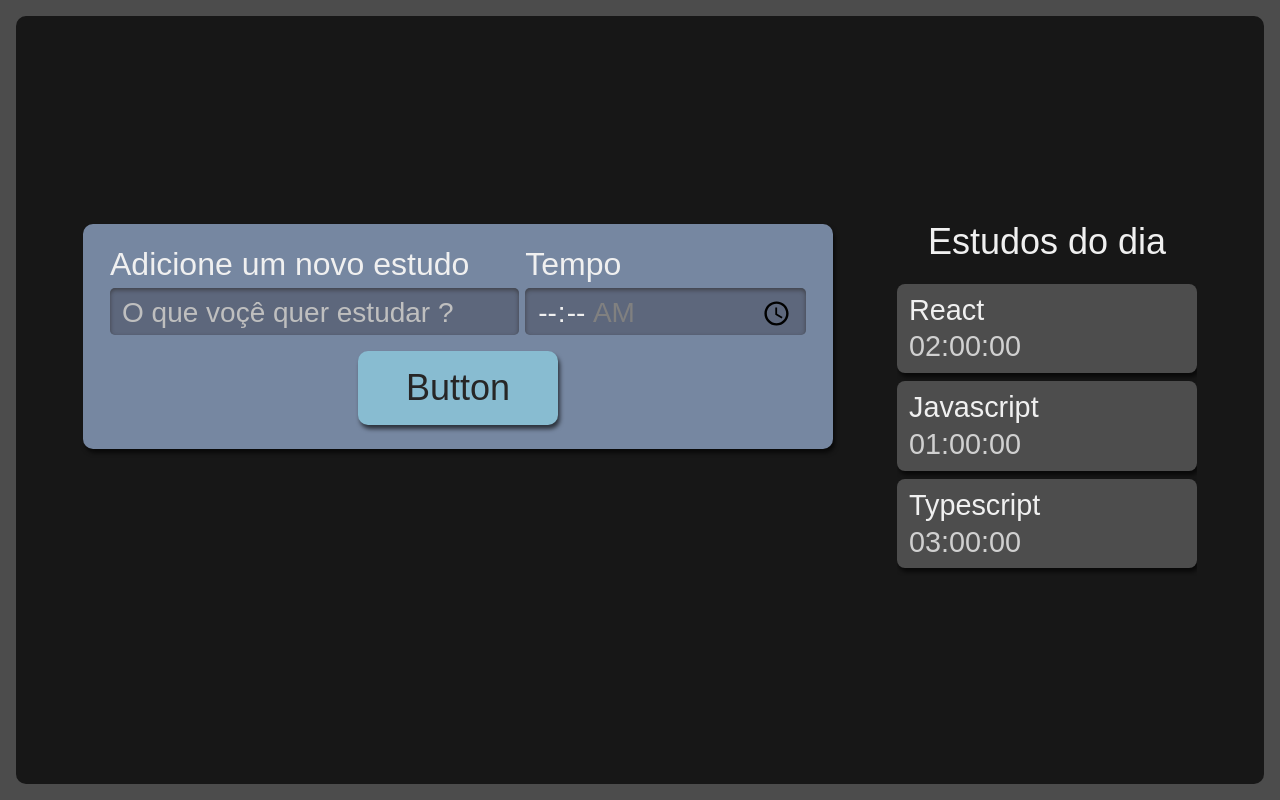
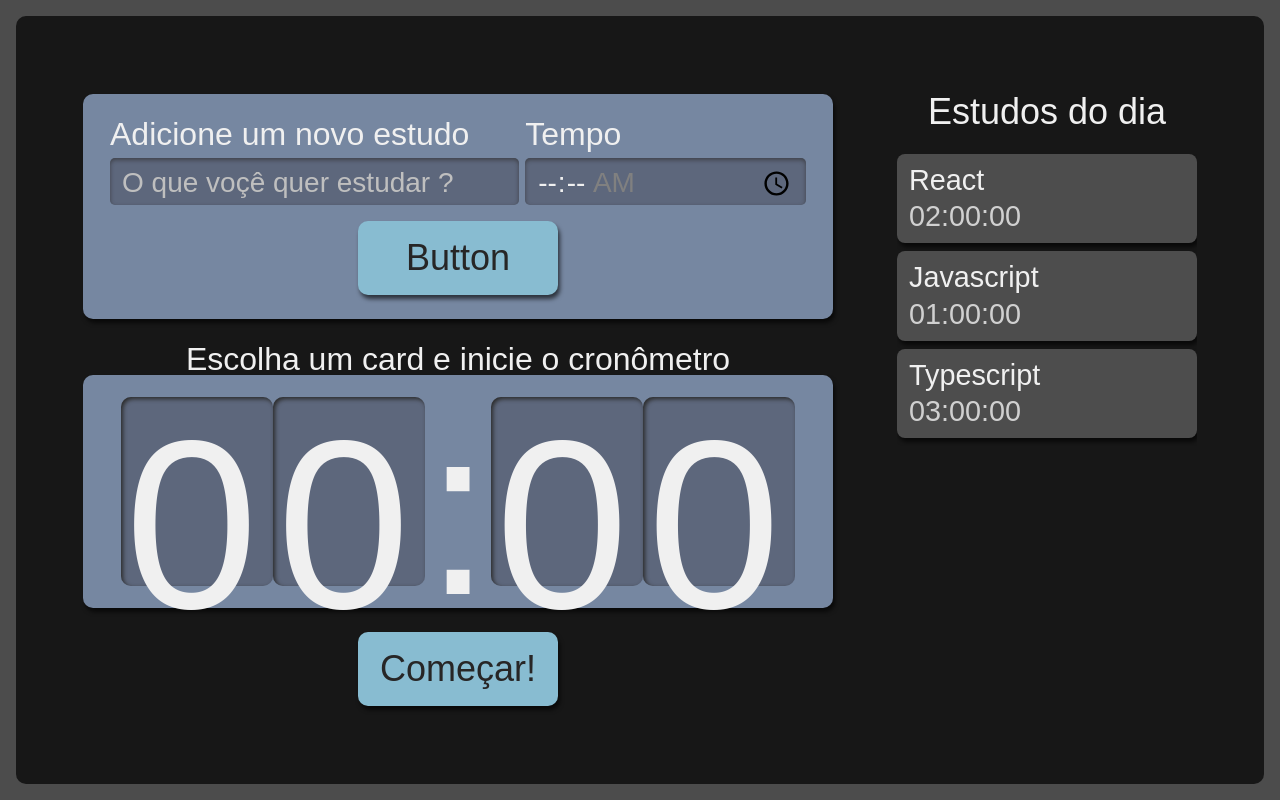
Before and after one commit to surykt/alura-studies, a React (Create React App) app: page / in a window 1280 px wide. Built offline with nearby package versions, Linux system fonts and the light colour scheme.

Commit message:
create timer and watch components

```diff
--- /dev/null
+++ b/src/Components/Timer/Time.module.scss
@@ -0,0 +1,58 @@
+.cronometro {
+  display: flex;
+  flex-direction: column;
+  align-items: center;
+  grid-area: cronometro;
+
+  .relogioWrapper {
+    align-items: center;
+    background-color: #7687a1;
+    border-radius: 10px;
+    box-shadow: 2px 4px 4px #0000009f;
+    box-sizing: border-box;
+    display: flex;
+    font-size: 5rem;
+    justify-content: center;
+    margin-bottom: 24px;
+    padding: 16px 12px;
+    width: 100%;
+  }
+
+  .titulo {
+    font-size: 2rem;
+  }
+
+  button {
+    background-color: #88bcd1;
+    border-radius: 10px;
+    box-shadow: 2px 4px 4px #0000009f;
+    color: #272626;
+    cursor: pointer;
+    font-size: 1.25rem;
+    padding: 16px;
+    width: 150px;
+
+    &:active {
+      background-color: #7ca6b7;
+      box-shadow: 2px 2px 4px #0000009f inset;
+      cursor: auto;
+    }
+  }
+
+  @media screen and (min-width: 1280px) {
+    .relogioWrapper {
+      font-size: 15rem;
+    }
+
+    p {
+      font-size: 2rem;
+    }
+
+    button {
+      grid-column-start: span 2;
+      justify-self: center;
+      width: 200px;
+      font-size: 2.25rem;
+    }
+  }
+}
--- /dev/null
+++ b/src/Components/Timer/Watch/Watch.module.scss
@@ -0,0 +1,21 @@
+.watchNumber {
+  background-color: #5d677c;
+  box-shadow: 2px 2px 4px #2b2b2b inset;
+  height: 3.6rem;
+  width: 3rem;
+  padding: 8px 4px;
+  border-radius: 10px;
+
+  @media screen and (min-width: 1280px) {
+    height: 10.8rem;
+    width: 9rem;
+  }
+}
+
+.watchDivider {
+  height: 4.2rem;
+
+  @media screen and (min-width: 1280px) {
+    height: 12.6rem;
+  }
+}
--- /dev/null
+++ b/src/Components/Timer/Watch/index.tsx
@@ -0,0 +1,13 @@
+import style from "./Watch.module.scss";
+
+export default function Watch() {
+  return (
+    <>
+      <span className={style.watchNumber}>0</span>
+      <span className={style.watchNumber}>0</span>
+      <span className={style.watchDivider}>:</span>
+      <span className={style.watchNumber}>0</span>
+      <span className={style.watchNumber}>0</span>
+    </>
+  );
+}
--- /dev/null
+++ b/src/Components/Timer/index.tsx
@@ -0,0 +1,15 @@
+import Button from "../Button";
+import Watch from "./Watch";
+import style from "./Time.module.scss";
+
+export default function Timer() {
+  return (
+    <div className={style.cronometro}>
+      <p className={style.titulo}>Escolha um card e inicie o cronômetro</p>
+      <div className={style.relogioWrapper}>
+        <Watch />
+      </div>
+      <Button children="Começar!" />
+    </div>
+  );
+}
--- a/src/pages/App.tsx
+++ b/src/pages/App.tsx
@@ -1,5 +1,6 @@
 import Form from "../Components/Form";
 import List from "../Components/List";
+import Timer from "../Components/Timer";
 import style from "./App.module.scss";
 
 export default function App() {
@@ -7,6 +8,7 @@
     <div className={style.AppStyle}>
       <Form />
       <List />
+      <Timer />
     </div>
   );
 }
```
